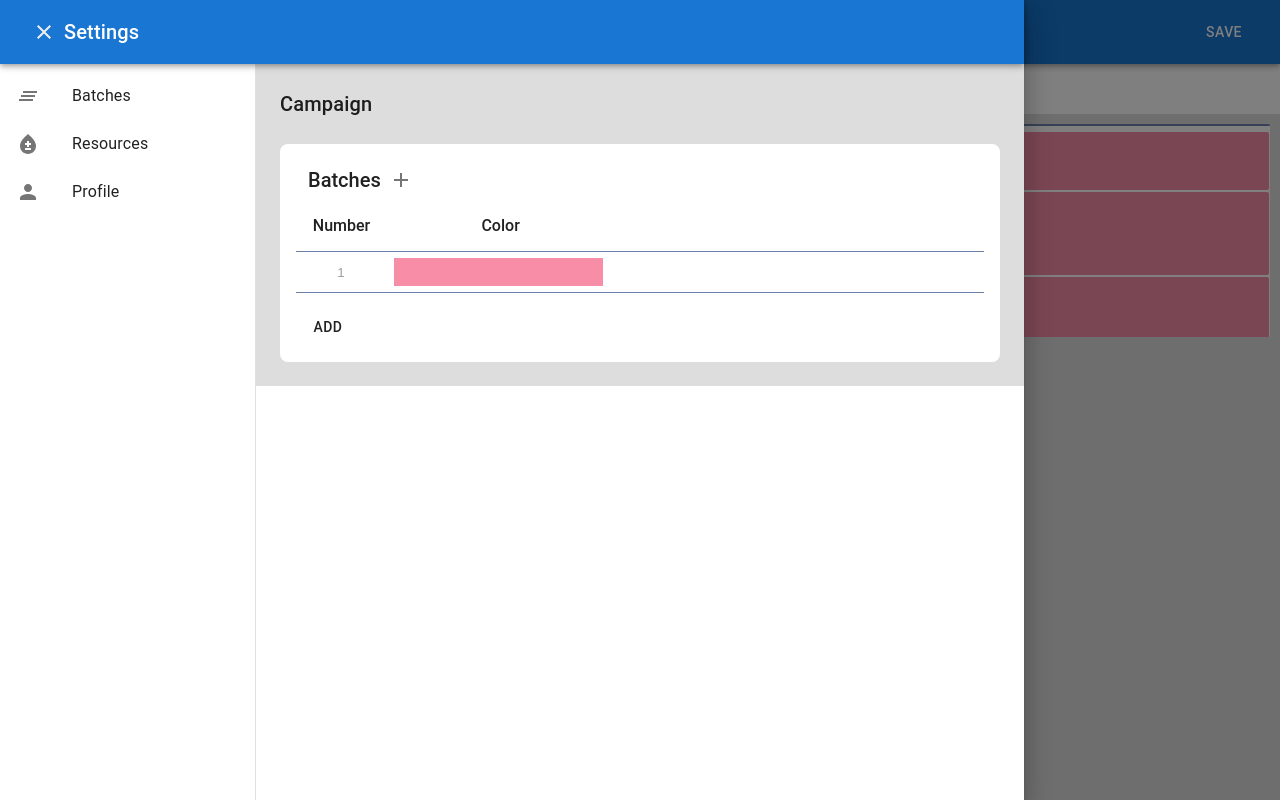
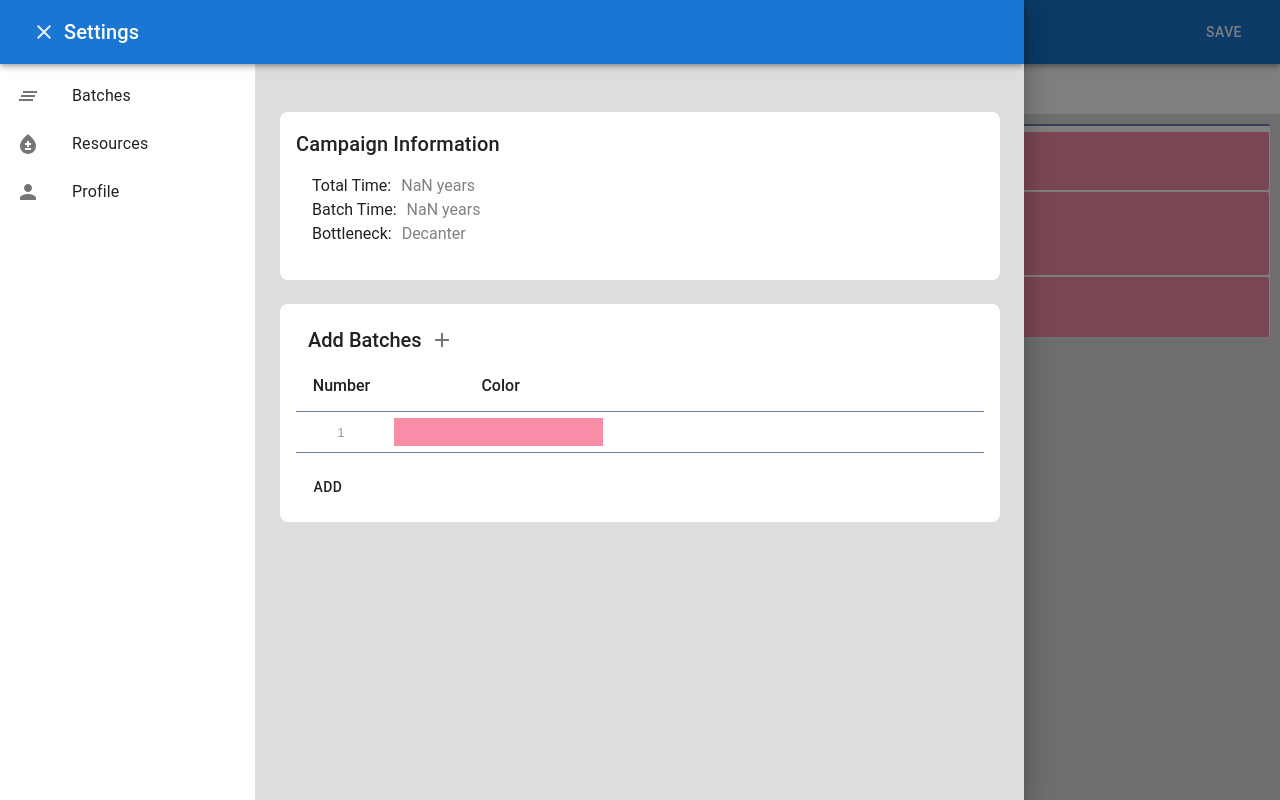
Before and after one commit to mama4294/process-app, a Next.js app: page / in a window 1280 px wide. Both pictures are taken after a click on the button 36 px from the left and 32 px from the top of the page. Built offline with nearby package versions, Linux system fonts and the light colour scheme.

Commit message:
adds campaign info to settings menu

```diff
--- a/components/datatable.js
+++ b/components/datatable.js
@@ -41,7 +41,7 @@ const TableHeader = ({ data, headers, handleAdd }) => {
   return (
     <>
       <div className={styles.titleContainer}>
-        <div className={styles.title}>Batches</div>
+        <div className={styles.title}>Add Batches</div>
 
         <IconButton onClick={handleAdd}>
           <AddIcon color="action" />
--- a/components/settings.js
+++ b/components/settings.js
@@ -47,7 +47,7 @@ const Settings = ({ open, handleClose }) => {
         onClose={handleClose}
         variant="temporary"
       >
-        <Box sx={{ display: "flex", heigh: "100%" }}>
+        <Box sx={{ display: "flex", height: "100%" }}>
           <AppBar
             position="fixed"
             sx={{ zIndex: 1201, width: drawerWidth, left: 0 }}
--- a/components/settings/batchesMenu.jsx
+++ b/components/settings/batchesMenu.jsx
@@ -1,13 +1,25 @@
 import { useContext} from "react";
 import { CampaignContext } from "../../contexts/campaignContext";
+import { EquipmentContext } from "../../contexts/equipmentContext";
+import { minToFreindlyTime } from "../../utils/helperFunctions";
 import Box from "@mui/material/Box";
 import Typography from "@mui/material/Typography"
 import DataTable from "../datatable";
+import TextInput from "../inputs/textInput"
+import { margin } from "@mui/system";
 
 
 export const BatchesMenu = () => {
+const {batches, handleAdd, handleEdit, handleDelete} = useContext(CampaignContext);
+const {
+  calcCycleTime,
+} = useContext(EquipmentContext);
 
-const {batches, handleAdd, handleEdit, handleDelete} = useContext(CampaignContext);
+
+const bottleneck = calcCycleTime();
+const batchTime = minToFreindlyTime(bottleneck.duration)
+const totalTime = minToFreindlyTime(bottleneck.duration*batches.length);
+
 const headers = [
     "Number",
     "Color"
@@ -15,9 +27,17 @@ const headers = [
 
     return (
       <Box sx={{ height: "100%" }}>
+        <Box sx={{ background: "white", p:2, mt: 3, borderRadius: 2 }}>
         <Typography variant="h6" component="div" sx={{ flexGrow: 1 }}>
-          Campaign
+          Campaign Information
         </Typography>
+        <Box sx={{p:2}}>
+        <DisplayLabel label={"Total Time:"} value={totalTime}/>
+        <DisplayLabel label={"Batch Time:"} value={batchTime}/>
+        <DisplayLabel label={"Bottleneck:"} value={bottleneck.title}/>
+        </Box>
+
+        </Box>
         <Box sx={{ background: "white", p:2, mt: 3, borderRadius: 2 }}>
         <DataTable
             headers={headers}
@@ -30,3 +50,13 @@ const headers = [
       </Box>
     );
   };
+
+
+  const DisplayLabel = ({label, value}) =>{
+    return(
+    <div style={{display: "flex", alignContent: "center", marginBottom: "5px"}}>
+    <p style={{margin: "0px"}}>{label}</p>
+    <p style={{margin: "0px", marginLeft: "10px", color:"gray"}}>{value}</p>
+  </div>
+    )
+  }
--- a/styles/EOchart.module.css
+++ b/styles/EOchart.module.css
@@ -45,7 +45,7 @@
 }
 
 .chartRowLabel {
-  color: #8c8c8c;
+  color: #414141;
   padding: 20px 0;
   font-size: 15px;
   font-weight: bold;
--- a/utils/helperFunctions.js
+++ b/utils/helperFunctions.js
@@ -9,3 +9,16 @@ export const generateId = () => {
 export const sortArrayByStart = (array) => {
   return array.sort((a, b) => a.start - b.start);
 };
+
+const roundToTwo = (num) => {
+  return Math.round((num + Number.EPSILON) * 100) / 100;
+};
+
+export const minToFreindlyTime = (min) => {
+  if (min === 1) return `${roundToTwo(min)} minute`;
+  if (min < 60) return `${roundToTwo(min)} minutes`;
+  if (min < 60 * 24) return `${roundToTwo(min / 60)} hours`;
+  if (min < 60 * 24 * 7) return `${roundToTwo(min / 60 / 24)} days`;
+  if (min < 60 * 24 * 7 * 52) return `${roundToTwo(min / 60 / 24 / 7)} weeks`;
+  return `${roundToTwo(min / 60 / 24 / 7 / 52)} years`;
+};
```
